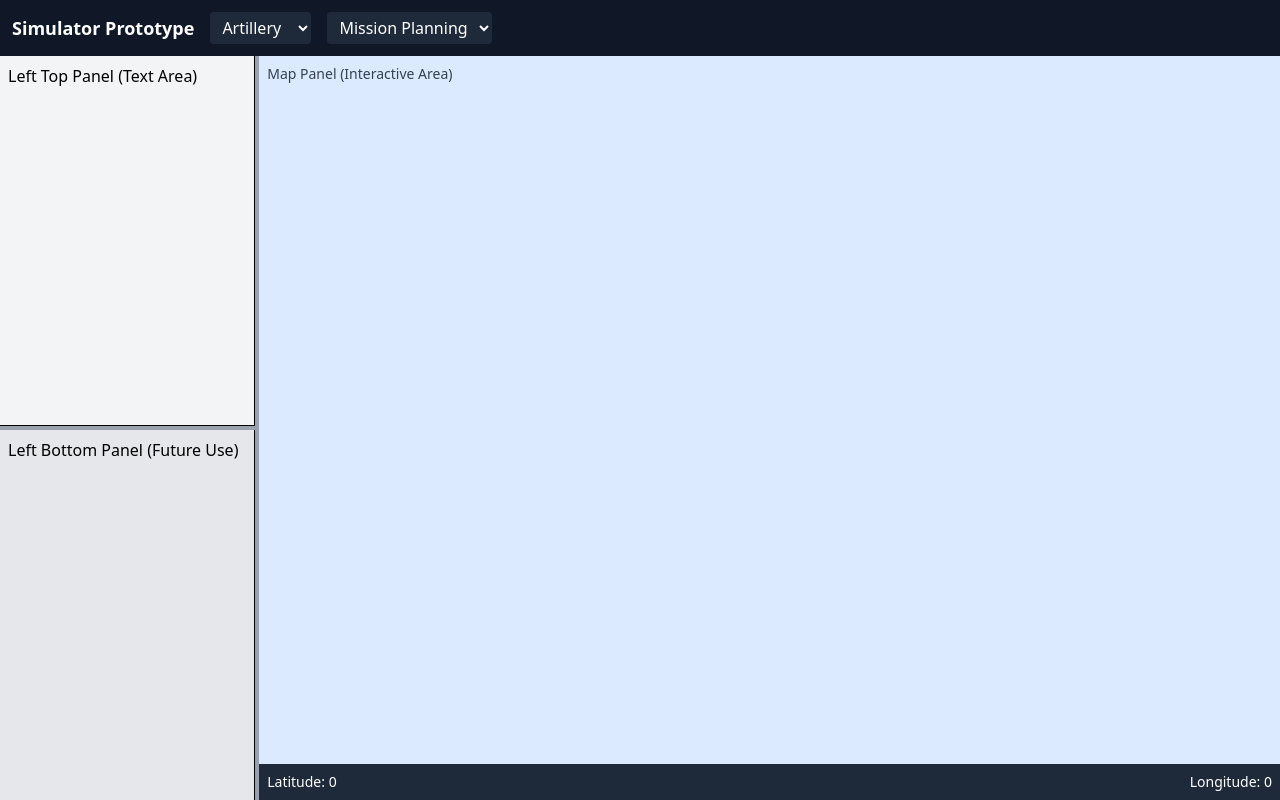
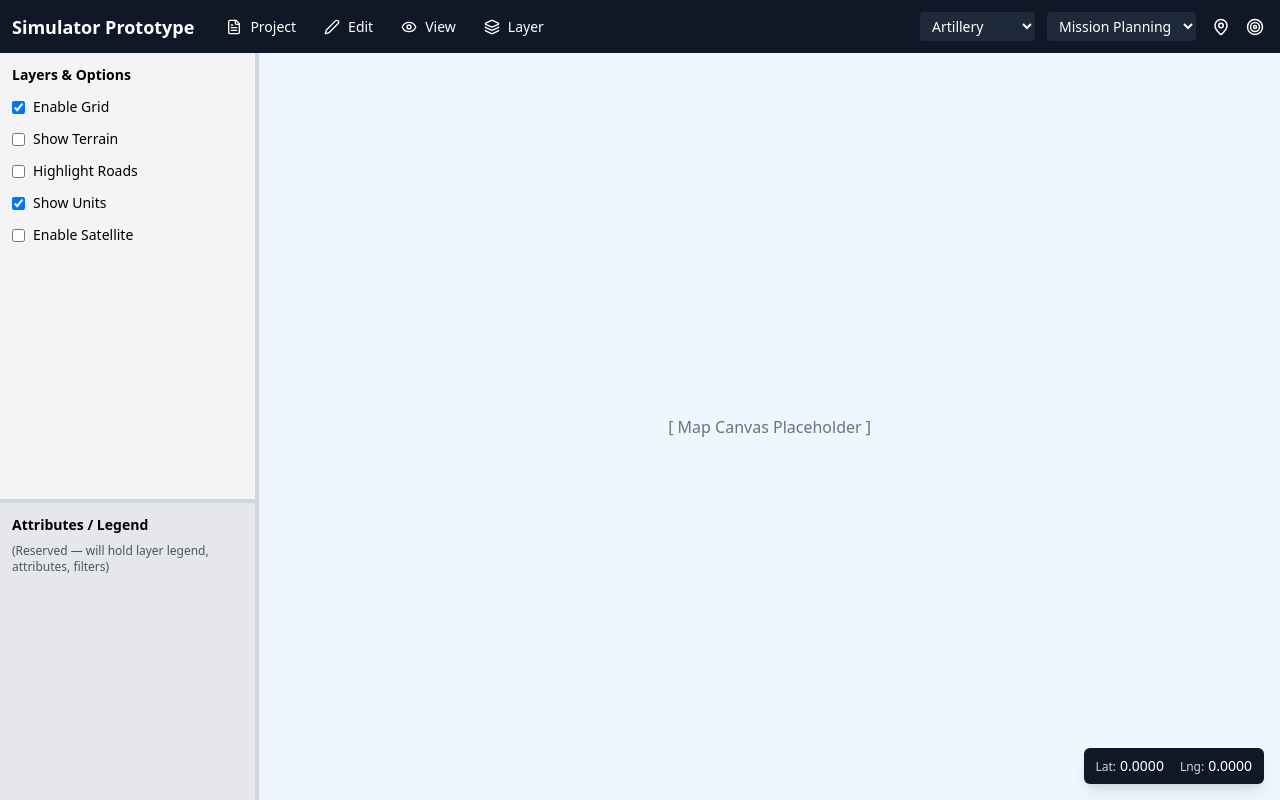
Before and after one commit to Abhishek-849/Simulator, a React (Vite) app: page / in a window 1280 px wide. Built offline with nearby package versions, Linux system fonts and the light colour scheme.

Commit message:
slight changes to ui

```diff
--- a/package.json
+++ b/package.json
@@ -10,6 +10,7 @@
     "preview": "vite preview"
   },
   "dependencies": {
+    "lucide-react": "^0.542.0",
     "react": "^19.1.1",
     "react-dom": "^19.1.1",
     "react-resizable-panels": "^3.0.5"
--- a/src/App.jsx
+++ b/src/App.jsx
@@ -1,3 +1,4 @@
+// src/App.jsx
 import TopPanel from "./components/TopPanel";
 import SidePanel from "./components/SidePanel";
 import MapPanel from "./components/MapPanel";
@@ -9,14 +10,14 @@ export default function App() {
       {/* Top bar */}
       <TopPanel />
 
-      {/* Resizable layout */}
+      {/* Main resizable area */}
       <PanelGroup direction="horizontal" className="flex-1">
-        {/* Left panel */}
+        {/* Left side panel */}
         <Panel defaultSize={20} minSize={15}>
           <SidePanel />
         </Panel>
 
-        <PanelResizeHandle className="bg-gray-400 w-1 cursor-col-resize" />
+        <PanelResizeHandle className="bg-gray-300 w-1 cursor-col-resize" />
 
         {/* Map panel */}
         <Panel defaultSize={80} minSize={60}>
--- a/src/components/MapPanel.jsx
+++ b/src/components/MapPanel.jsx
@@ -1,28 +1,39 @@
+// src/components/MapPanel.jsx
 import { useState } from "react";
 
 export default function MapPanel() {
-  const [coords, setCoords] = useState({ lat: 0, lng: 0 });
+  const [coords, setCoords] = useState({ lat: "0.0000", lng: "0.0000" });
 
   const handleMouseMove = (e) => {
     const rect = e.currentTarget.getBoundingClientRect();
-    const x = ((e.clientX - rect.left) / rect.width) * 360 - 180;
-    const y = 90 - ((e.clientY - rect.top) / rect.height) * 180;
-    setCoords({ lat: y.toFixed(4), lng: x.toFixed(4) });
+    const px = e.clientX - rect.left;
+    const py = e.clientY - rect.top;
+    // simple mapping to lat/lng (placeholder logic for prototype)
+    const lng = (px / rect.width) * 360 - 180;
+    const lat = 90 - (py / rect.height) * 180;
+    setCoords({ lat: lat.toFixed(4), lng: lng.toFixed(4) });
   };
 
   return (
     <div
-      className="h-full w-full relative bg-blue-100"
+      className="h-full w-full relative bg-blue-50"
       onMouseMove={handleMouseMove}
     >
-      <p className="absolute top-2 left-2 text-sm text-gray-700">
-        Map Panel (Interactive Area)
-      </p>
+      {/* Map placeholder content (keeps previous look) */}
+      <div className="absolute inset-0 flex items-center justify-center text-gray-500">
+        [ Map Canvas Placeholder ]
+      </div>
 
-      {/* Bottom bar for coordinates */}
-      <div className="absolute bottom-0 left-0 right-0 bg-gray-800 text-white p-2 text-sm flex justify-between">
-        <span>Latitude: {coords.lat}</span>
-        <span>Longitude: {coords.lng}</span>
+      {/* bottom-right coordinate box (adjacent lat / lng) */}
+      <div className="absolute bottom-4 right-4 bg-gray-900 text-white text-sm px-3 py-2 rounded-md shadow-lg flex gap-4">
+        <div className="flex items-baseline gap-1">
+          <span className="text-xs text-gray-300">Lat:</span>
+          <span className="font-medium">{coords.lat}</span>
+        </div>
+        <div className="flex items-baseline gap-1">
+          <span className="text-xs text-gray-300">Lng:</span>
+          <span className="font-medium">{coords.lng}</span>
+        </div>
       </div>
     </div>
   );
--- a/src/components/SidePanel.jsx
+++ b/src/components/SidePanel.jsx
@@ -1,21 +1,52 @@
+// src/components/SidePanel.jsx
 import { Panel, PanelGroup, PanelResizeHandle } from "react-resizable-panels";
 
 export default function SidePanel() {
   return (
-    <PanelGroup direction="vertical">
-      {/* Top section */}
-      <Panel defaultSize={50} minSize={20}>
-        <div className="h-full bg-gray-100 p-2 border-r border-b">
-          <p className="font-medium">Left Top Panel (Text Area)</p>
+    <PanelGroup direction="vertical" className="h-full">
+      {/* Top area: 4-5 checkboxes (Layers/Options) */}
+      <Panel defaultSize={60} minSize={25}>
+        <div className="h-full bg-gray-100 p-3 overflow-auto">
+          <h3 className="text-sm font-semibold mb-3">Layers & Options</h3>
+
+          <div className="space-y-3 text-sm">
+            <label className="flex items-center">
+              <input type="checkbox" className="mr-2" defaultChecked />
+              <span>Enable Grid</span>
+            </label>
+
+            <label className="flex items-center">
+              <input type="checkbox" className="mr-2" />
+              <span>Show Terrain</span>
+            </label>
+
+            <label className="flex items-center">
+              <input type="checkbox" className="mr-2" />
+              <span>Highlight Roads</span>
+            </label>
+
+            <label className="flex items-center">
+              <input type="checkbox" className="mr-2" defaultChecked />
+              <span>Show Units</span>
+            </label>
+
+            <label className="flex items-center">
+              <input type="checkbox" className="mr-2" />
+              <span>Enable Satellite</span>
+            </label>
+          </div>
         </div>
       </Panel>
 
-      <PanelResizeHandle className="bg-gray-400 h-1 cursor-row-resize" />
+      <PanelResizeHandle className="h-1 bg-gray-300 cursor-row-resize" />
 
-      {/* Bottom section */}
-      <Panel defaultSize={50} minSize={20}>
-        <div className="h-full bg-gray-200 p-2 border-r">
-          <p className="font-medium">Left Bottom Panel (Future Use)</p>
+      {/* Bottom area: reserved for future content (kept empty but styled) */}
+      <Panel defaultSize={40} minSize={15}>
+        <div className="h-full bg-gray-200 p-3">
+          <h3 className="text-sm font-semibold mb-2">Attributes / Legend</h3>
+          <div className="text-xs text-gray-600">
+            (Reserved — will hold layer legend, attributes, filters)
+          </div>
         </div>
       </Panel>
     </PanelGroup>
--- a/src/components/TopPanel.jsx
+++ b/src/components/TopPanel.jsx
@@ -1,19 +1,61 @@
+// src/components/TopPanel.jsx
+import { FileText, Edit2, Eye, Layers, Target, MapPin } from "lucide-react";
+
 export default function TopPanel() {
   return (
-    <div className="bg-gray-900 text-white p-3 flex items-center space-x-4">
-      <h1 className="text-lg font-semibold">Simulator Prototype</h1>
+    <div className="bg-gray-900 text-white p-3 flex items-center space-x-6 shadow-sm">
+      <div className="text-lg font-semibold">Simulator Prototype</div>
 
-      <select className="bg-gray-800 text-white px-2 py-1 rounded">
-        <option>Artillery</option>
-        <option>Recon</option>
-        <option>Logistics</option>
-      </select>
+      {/* Primary menu items (icons + text) */}
+      <div className="flex items-center gap-3">
+        <button className="flex items-center gap-2 px-2 py-1 rounded hover:bg-gray-800">
+          <FileText size={16} />
+          <span className="text-sm">Project</span>
+        </button>
 
-      <select className="bg-gray-800 text-white px-2 py-1 rounded">
-        <option>Mission Planning</option>
-        <option>Surveillance</option>
-        <option>Patrol Routes</option>
-      </select>
+        <button className="flex items-center gap-2 px-2 py-1 rounded hover:bg-gray-800">
+          <Edit2 size={16} />
+          <span className="text-sm">Edit</span>
+        </button>
+
+        <button className="flex items-center gap-2 px-2 py-1 rounded hover:bg-gray-800">
+          <Eye size={16} />
+          <span className="text-sm">View</span>
+        </button>
+
+        <button className="flex items-center gap-2 px-2 py-1 rounded hover:bg-gray-800">
+          <Layers size={16} />
+          <span className="text-sm">Layer</span>
+        </button>
+      </div>
+
+      {/* Spacer */}
+      <div className="flex-1" />
+
+      {/* domain-specific dropdowns */}
+      <div className="flex items-center gap-3">
+        <select className="bg-gray-800 text-white px-2 py-1 rounded text-sm">
+          <option>Artillery</option>
+          <option>Indirect Fire</option>
+          <option>Strike</option>
+        </select>
+
+        <select className="bg-gray-800 text-white px-2 py-1 rounded text-sm">
+          <option>Mission Planning</option>
+          <option>Recon</option>
+          <option>Route Plan</option>
+        </select>
+
+        {/* small icon buttons on right */}
+        <div className="flex items-center gap-2">
+          <button title="Center" className="p-1 rounded hover:bg-gray-800">
+            <MapPin size={18} />
+          </button>
+          <button title="Crosshair" className="p-1 rounded hover:bg-gray-800">
+            <Target size={18} />
+          </button>
+        </div>
+      </div>
     </div>
   );
 }
```
Also changed, not shown: 1 other file (tests, documents, lock files or other folders).
